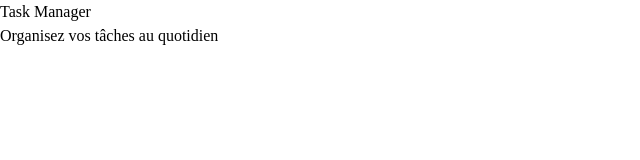
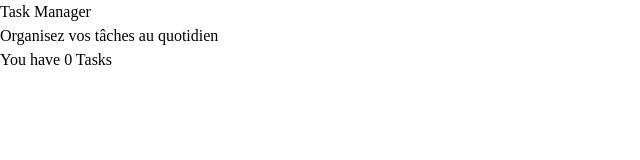
Before and after one commit to Harry8679/1-Task-Manager-React-TypeScript, a React (Vite) app: page / in a window 1280 px wide. Shown: the top 160 px of the page, without its empty margins (0-640 px from the left). Built offline with nearby package versions, Linux system fonts and the light colour scheme.

Commit message:
My Tasks component added

```diff
--- a/src/App.tsx
+++ b/src/App.tsx
@@ -1,4 +1,5 @@
 import './App.css'
+import MyTasks from './components/MyTasks';
 
 function App() {
   const appTitle = "Task Manager";
@@ -8,6 +9,7 @@ function App() {
       <div className='mx-auto max-w-2xl'>
         <h1 className='text-3xl font-bold text-slate-900'>{appTitle}</h1>
         <p className='mt-2 text-slate-600'>Organisez vos tâches au quotidien</p>
+        <MyTasks />
       </div>
     </main>
   )
```
